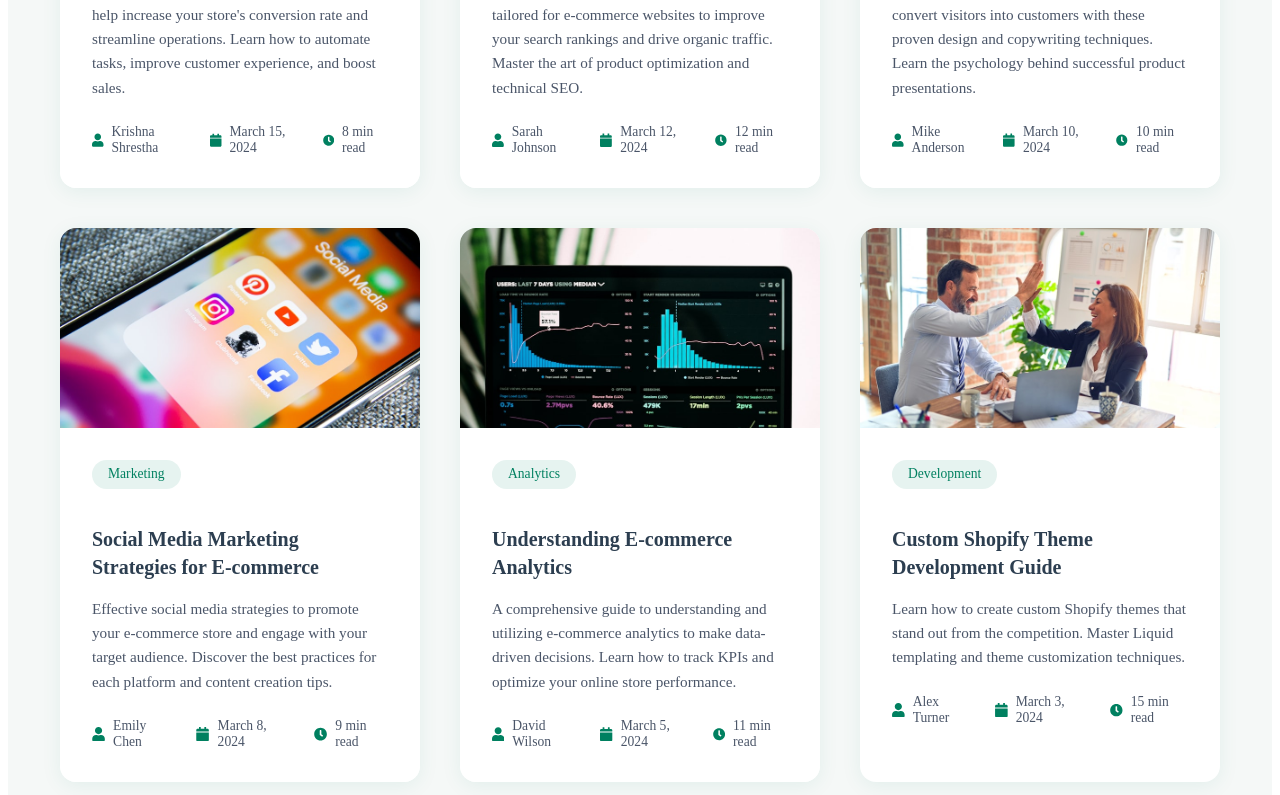
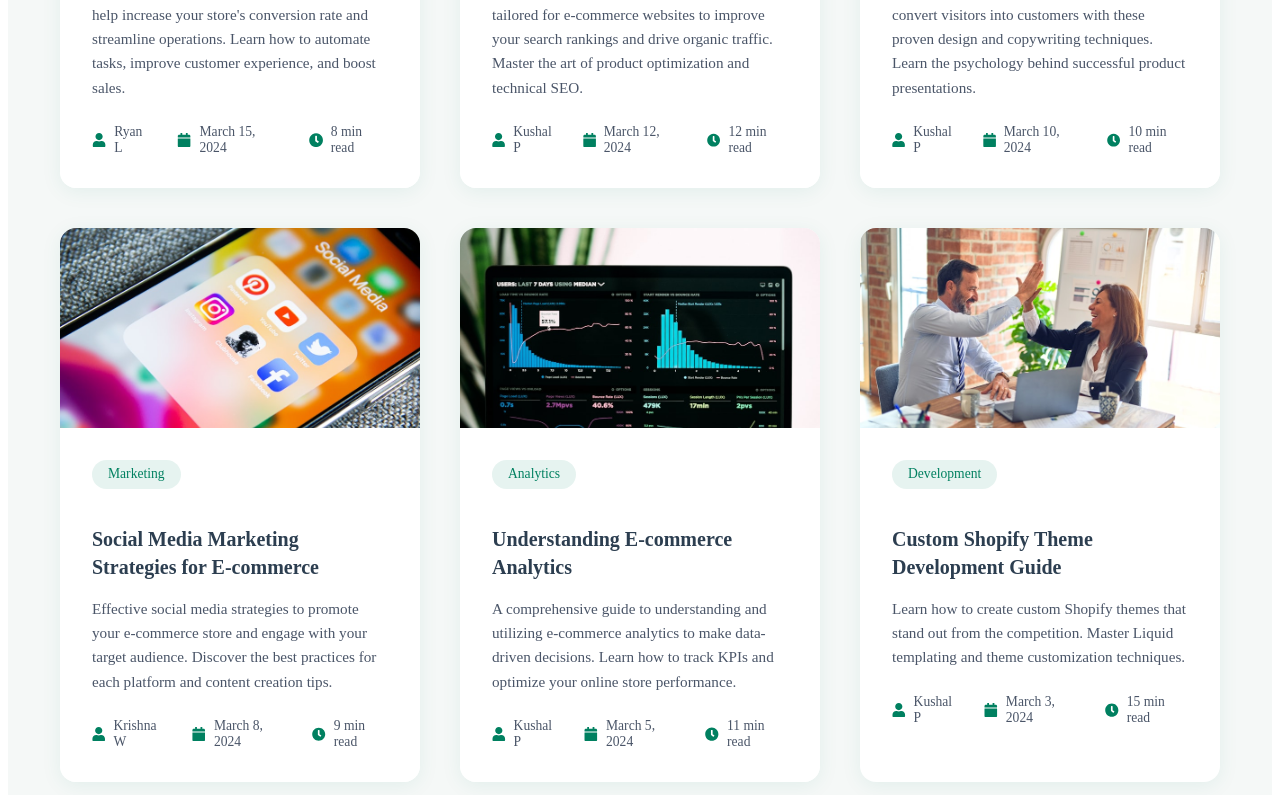
Before and after one commit to KrishnaWosti/MahaTeam, a Next.js app: page /blog in a window 1280 px wide. Shown: the part 2405-3200 px from the top of the page. Built offline with nearby package versions, Linux system fonts and the light colour scheme.

Commit message:
changes to files and layout chnages

```diff
--- a/src/components/Footer.tsx
+++ b/src/components/Footer.tsx
@@ -47,8 +47,8 @@ const Footer = () => {
                             Schedule a Consultation
                         </Link>
                         <div className={styles.contactInfo}>
-                            <p>Email: <a href="mailto:hello@mahateam.com">hello@mahateam.com</a></p>
-                            <p>Phone: <a href="tel:+1234567890">+1 (234) 567-890</a></p>
+                            <p>Email: <a href="mailto:contact@mahateam.com">contact@mahateam.com</a></p>
+                            <p>Phone: <a href="tel:970000000">Call</a></p>
                         </div>
                     </div>
                 </div>
--- a/src/components/Hero.tsx
+++ b/src/components/Hero.tsx
@@ -34,7 +34,7 @@ const Hero = () => {
 
                         <div className={styles.statsContainer}>
                             <div className={styles.statItem}>
-                                <span className={styles.statNumber}>2+</span>
+                                <span className={styles.statNumber}>15+</span>
                                 <span className={styles.statLabel}>Projects Completed</span>
                             </div>
                             <div className={styles.statItem}>
--- a/src/components/ServicesOverview.tsx
+++ b/src/components/ServicesOverview.tsx
@@ -129,7 +129,7 @@ const ServicesOverview = () => {
                             <div className={styles.icon}>{service.icon}</div>
                             <h3>{service.title}</h3>
                             <p>{service.description}</p>
-                            <div className={styles.highlight}>{service.highlight}</div>
+                            {/* <div className={styles.highlight}>{service.highlight}</div> */}
                         </motion.div>
                     ))}
                 </motion.div>
--- a/src/components/WhyChooseUs.tsx
+++ b/src/components/WhyChooseUs.tsx
@@ -103,7 +103,7 @@ const WhyChooseUs = () => {
                             <div className={styles.icon}>{point.icon}</div>
                             <h3>{point.title}</h3>
                             <p>{point.description}</p>
-                            <div className={styles.highlight}>{point.highlight}</div>
+                            {/* <div className={styles.highlight}>{point.highlight}</div> */}
                         </motion.div>
                     ))}
                 </motion.div>
--- a/src/pages/blog.tsx
+++ b/src/pages/blog.tsx
@@ -12,7 +12,7 @@ const blogPosts = [
         title: "10 Essential Shopify Apps to Boost Your E-commerce Sales",
         excerpt: "Discover the must-have Shopify apps that can help increase your store's conversion rate and streamline operations. Learn how to automate tasks, improve customer experience, and boost sales.",
         category: "E-commerce",
-        author: "Krishna Shrestha",
+        author: "Ryan L",
         date: "March 15, 2024",
         readTime: "8 min read",
         image: "/blog/shopify-apps.jpg",
@@ -23,7 +23,7 @@ const blogPosts = [
         title: "The Ultimate Guide to SEO for E-commerce Websites",
         excerpt: "Learn proven SEO strategies specifically tailored for e-commerce websites to improve your search rankings and drive organic traffic. Master the art of product optimization and technical SEO.",
         category: "SEO",
-        author: "Sarah Johnson",
+        author: "Kushal P",
         date: "March 12, 2024",
         readTime: "12 min read",
         image: "/blog/seo-guide.jpg",
@@ -34,7 +34,7 @@ const blogPosts = [
         title: "How to Create High-Converting Product Pages",
         excerpt: "Master the art of creating product pages that convert visitors into customers with these proven design and copywriting techniques. Learn the psychology behind successful product presentations.",
         category: "Conversion",
-        author: "Mike Anderson",
+        author: "Kushal P",
         date: "March 10, 2024",
         readTime: "10 min read",
         image: "/blog/product-page.jpg"
@@ -44,7 +44,7 @@ const blogPosts = [
         title: "Social Media Marketing Strategies for E-commerce",
         excerpt: "Effective social media strategies to promote your e-commerce store and engage with your target audience. Discover the best practices for each platform and content creation tips.",
         category: "Marketing",
-        author: "Emily Chen",
+        author: "Krishna W",
         date: "March 8, 2024",
         readTime: "9 min read",
         image: "/blog/social-media.jpg"
@@ -54,7 +54,7 @@ const blogPosts = [
         title: "Understanding E-commerce Analytics",
         excerpt: "A comprehensive guide to understanding and utilizing e-commerce analytics to make data-driven decisions. Learn how to track KPIs and optimize your online store performance.",
         category: "Analytics",
-        author: "David Wilson",
+        author: "Kushal P",
         date: "March 5, 2024",
         readTime: "11 min read",
         image: "/blog/analytics.jpg"
@@ -64,7 +64,7 @@ const blogPosts = [
         title: "Custom Shopify Theme Development Guide",
         excerpt: "Learn how to create custom Shopify themes that stand out from the competition. Master Liquid templating and theme customization techniques.",
         category: "Development",
-        author: "Alex Turner",
+        author: "Kushal P",
         date: "March 3, 2024",
         readTime: "15 min read",
         image: "/blog/shopify-custom.jpg"
@@ -74,7 +74,7 @@ const blogPosts = [
         title: "Building a Successful E-commerce Strategy",
         excerpt: "Develop a comprehensive e-commerce strategy that drives growth and increases revenue. Learn about market analysis, customer journey optimization, and growth tactics.",
         category: "Strategy",
-        author: "Lisa Wang",
+        author: "Kushal P",
         date: "March 1, 2024",
         readTime: "13 min read",
         image: "/blog/ecommerce-strategy.jpg"
@@ -84,7 +84,7 @@ const blogPosts = [
         title: "UI/UX Best Practices for E-commerce",
         excerpt: "Essential UI/UX design principles to create user-friendly and conversion-optimized e-commerce websites. Learn about user research, wireframing, and usability testing.",
         category: "Design",
-        author: "Ryan Cooper",
+        author: "Krishna W",
         date: "February 28, 2024",
         readTime: "10 min read",
         image: "/blog/ui-ux.jpg"
@@ -94,7 +94,7 @@ const blogPosts = [
         title: "Content Marketing for E-commerce Success",
         excerpt: "Create compelling content that drives traffic and converts visitors into customers. Master the art of storytelling and SEO-optimized content creation.",
         category: "Marketing",
-        author: "Emma Davis",
+        author: "Kushal P",
         date: "February 25, 2024",
         readTime: "9 min read",
         image: "/blog/content-marketing.jpg"
--- a/src/pages/contact.tsx
+++ b/src/pages/contact.tsx
@@ -49,7 +49,7 @@ const Contact = () => {
                             <FaPhone aria-label="Phone" />
                             <div>
                                 <h3>Call Us</h3>
-                                <a href="tel:+977-970-7501118">+977-970-7501118</a>
+                                <a href="tel:+977-970-7581118">Call</a>
                             </div>
                         </div>
                         <div className={styles.infoItem}>
```
Also changed, not shown: src/components/FinalCTA.tsx (+6 -6 lines), src/pages/about.tsx (+8 -8 lines), public/founderImage.png.
